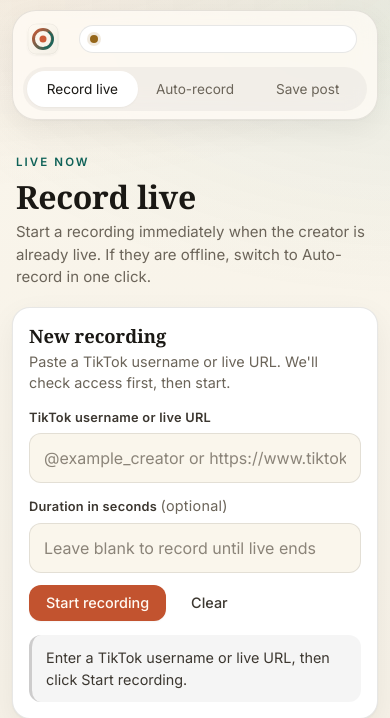
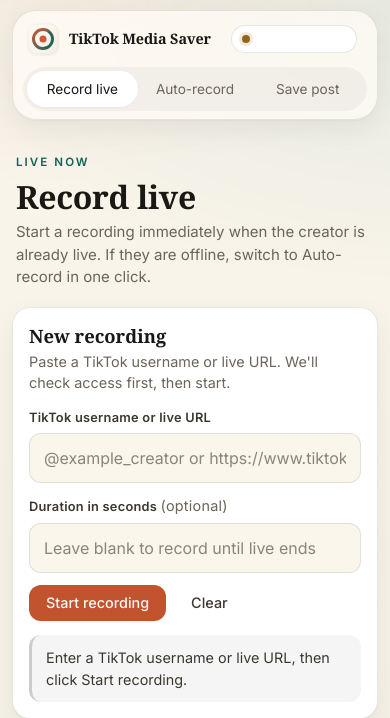
Before and after one commit to anfieldlad/tiktok-live-recorder-app, a FastAPI app: page / in a window 390 px wide. Shown: the top 718 px of the page. Run offline with FastAPI, Linux system fonts and the light colour scheme; data that the repository does not hold is empty.

Commit message:
Show brand title on mobile topbar
Tabs are now on row 2, so row 1 has room for the brand name.
Replace display:none with a slightly smaller font-size instead.

Co-Authored-By: Claude Sonnet 4.6 <noreply@anthropic.com>

```diff
--- a/app/static/css/app.css
+++ b/app/static/css/app.css
@@ -628,7 +628,7 @@ input:focus, textarea:focus {
     border-radius: var(--radius-xl);
     top: 8px;
   }
-  .brand-text { display: none; }
+  .brand-text { font-size: 0.9rem; }
   .tabs {
     grid-column: 1 / -1;
     grid-row: 2;
--- a/app/templates/base.html
+++ b/app/templates/base.html
@@ -8,7 +8,7 @@
   <link rel="preconnect" href="https://fonts.googleapis.com">
   <link rel="preconnect" href="https://fonts.gstatic.com" crossorigin>
   <link rel="stylesheet" href="https://fonts.googleapis.com/css2?family=Inter:wght@400;500;600&display=swap">
-  <link rel="stylesheet" href="{{ (base_path or '') ~ '/static/css/app.css?v=3' }}">
+  <link rel="stylesheet" href="{{ (base_path or '') ~ '/static/css/app.css?v=4' }}">
 </head>
 <body>
   <div class="shell">
```
